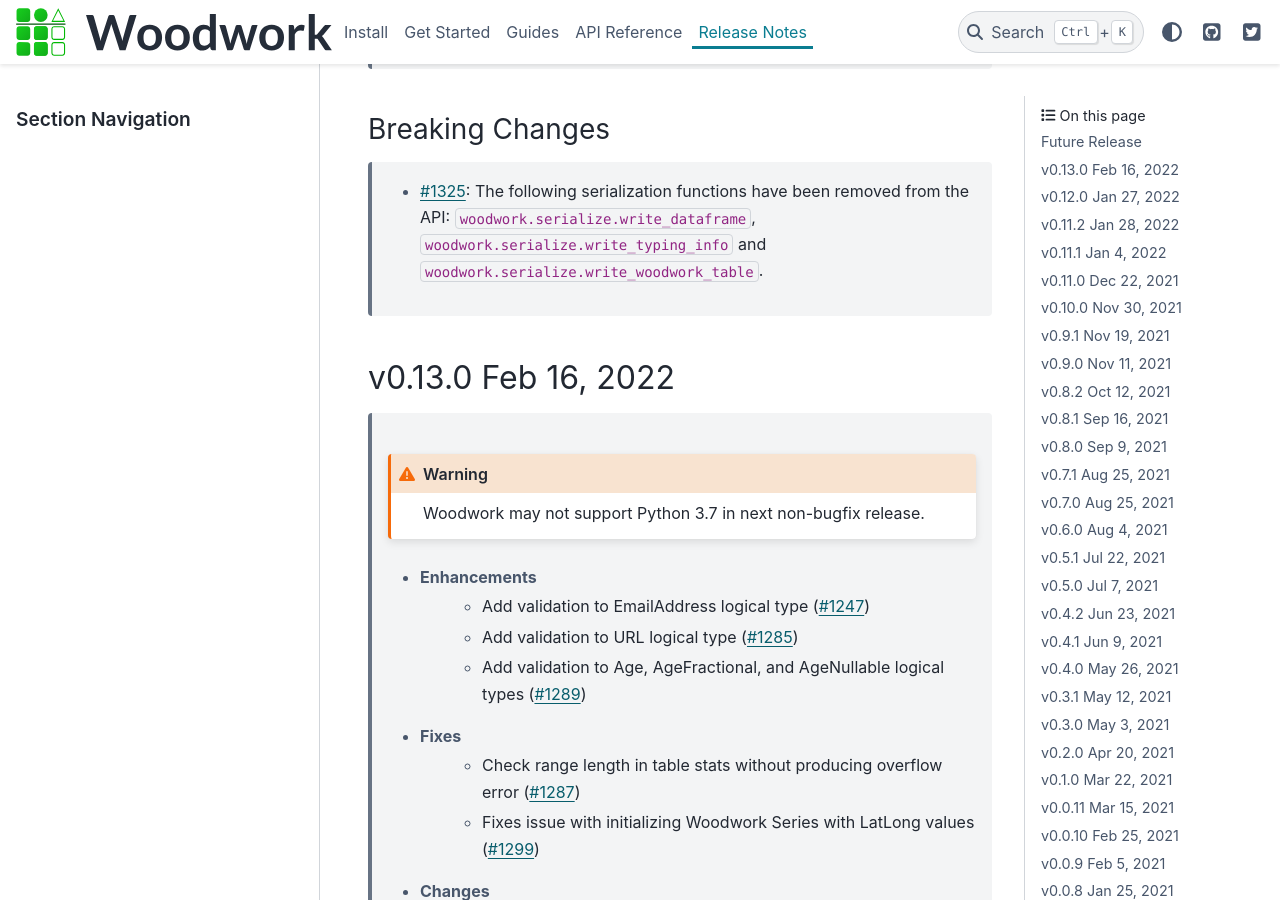
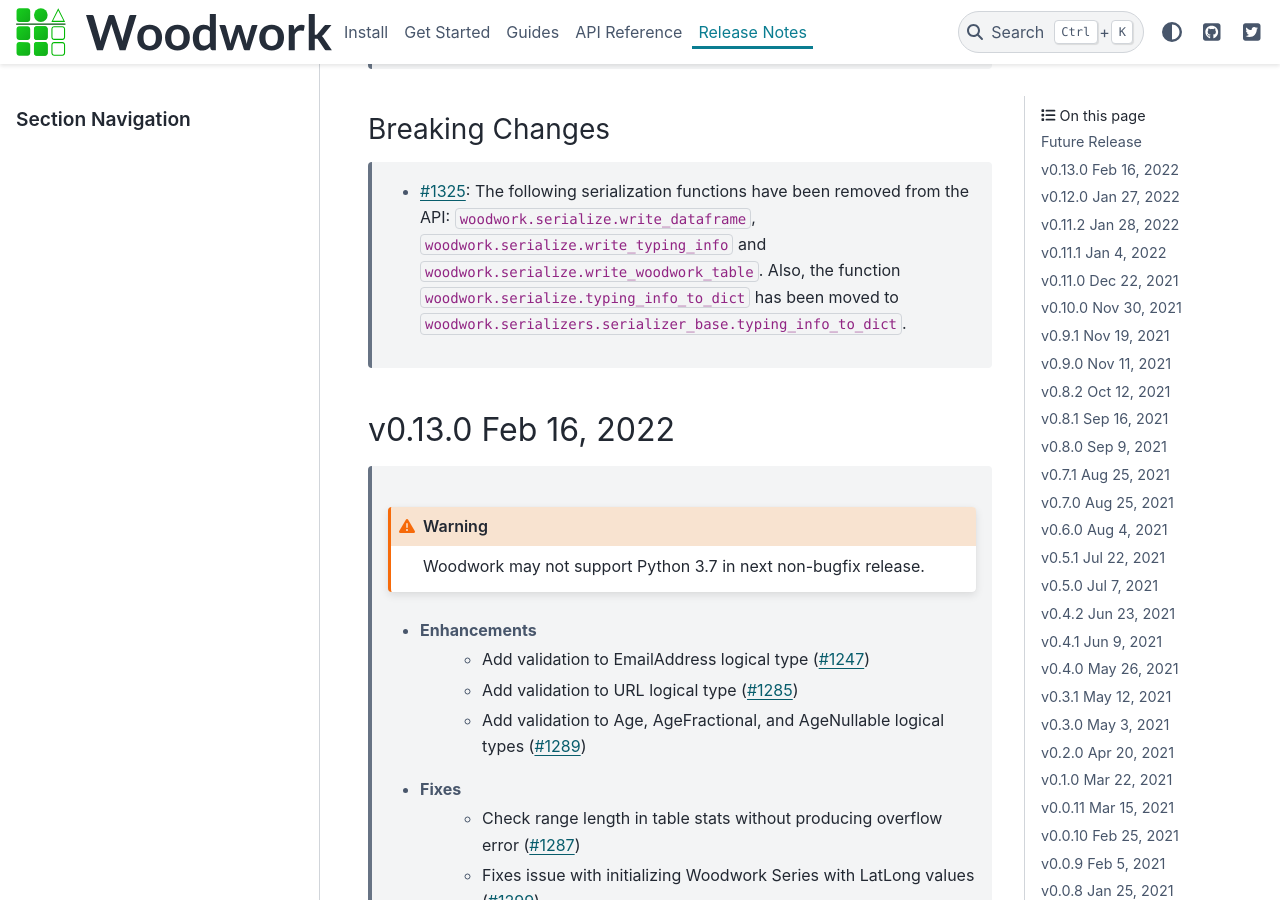
Before and after one commit to alteryx/woodwork, a Sphinx documentation site: the page built from docs/source/release_notes.rst, in a window 1280 px wide and 900 px high, scrolled down 737 px. Built offline with Sphinx 7.4.7 and the PyData theme 0.15.4, drawn with Linux system fonts in a browser that asks for light colours; comment, search, counter and statistics services are not loaded.

Commit message:
update breaking change note in release notes

```diff
--- a/docs/source/release_notes.rst
+++ b/docs/source/release_notes.rst
@@ -25,7 +25,8 @@
 ++++++++++++++++
     * :pr:`1325`: The following serialization functions have been removed from the API:
       ``woodwork.serialize.write_dataframe``, ``woodwork.serialize.write_typing_info`` and
-      ``woodwork.serialize.write_woodwork_table``.
+      ``woodwork.serialize.write_woodwork_table``. Also, the function ``woodwork.serialize.typing_info_to_dict``
+      has been moved to ``woodwork.serializers.serializer_base.typing_info_to_dict``.
 
 v0.13.0 Feb 16, 2022
 ====================
```
